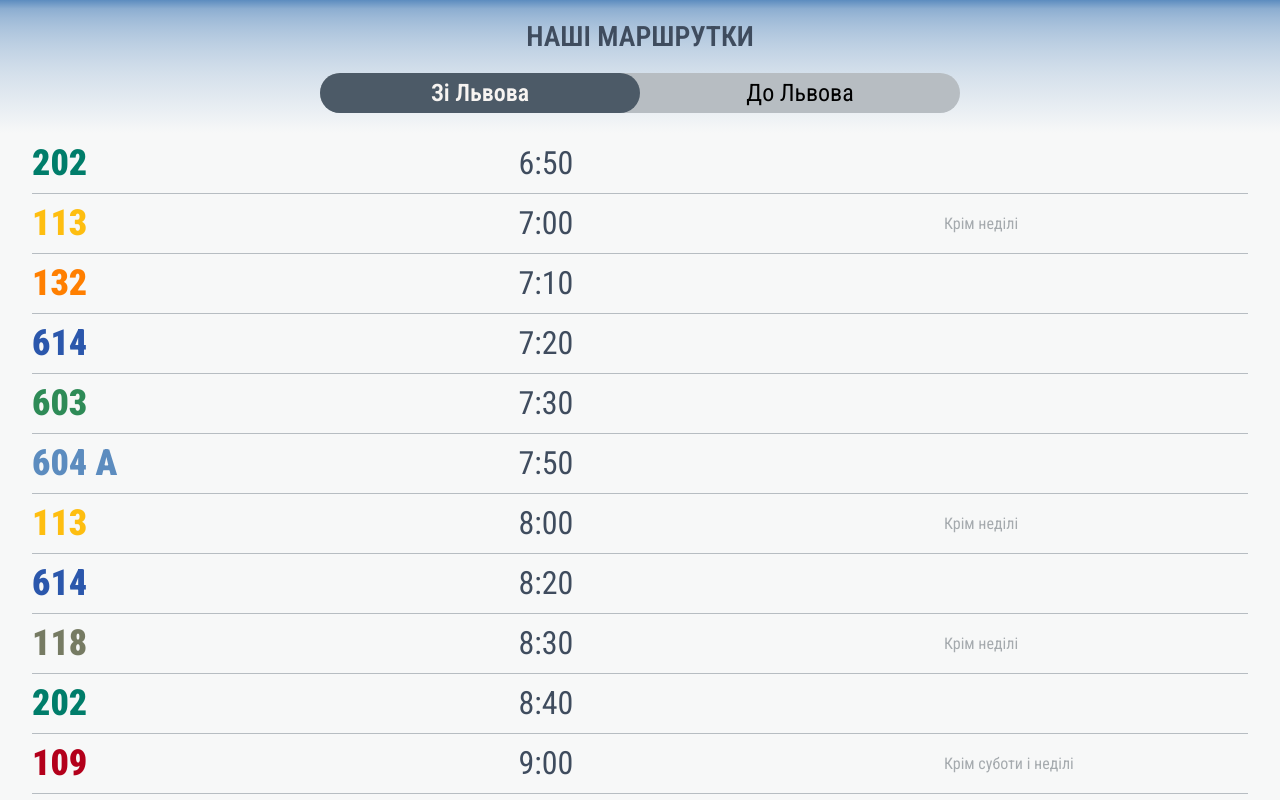
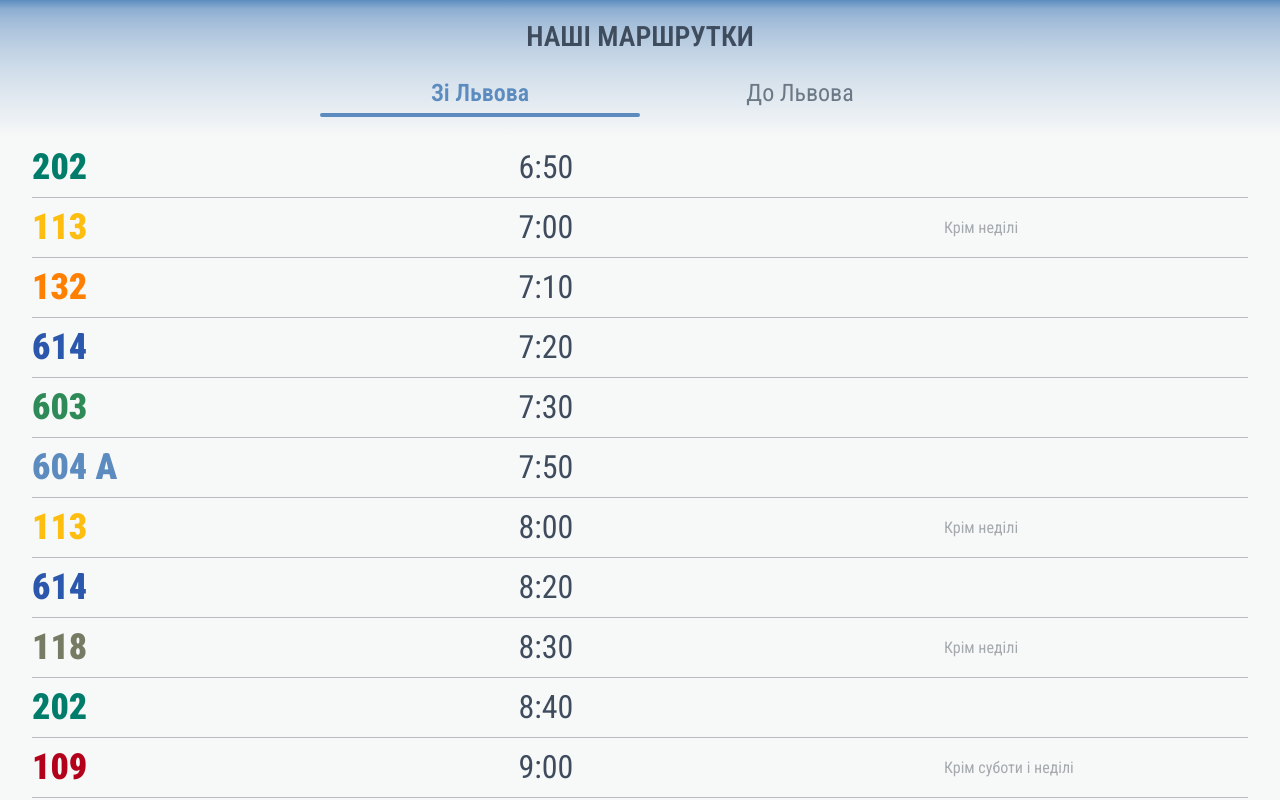
Before and after one commit to drobinskyi/bus-schedule, a plain HTML site: page index.html in a window 1280 px wide. Both pictures are taken after a click on the element "Зі Львова". Shown: the top 800 px of the page. Drawn offline with Linux system fonts and the light colour scheme.

Commit message:
Changed design of select direction buttons

```diff
--- a/index.html
+++ b/index.html
@@ -59,8 +59,15 @@
       <div class="header-title">НАШІ МАРШРУТКИ</div>
       <div class="direction-choice">
         <div class="direction-block">
-          <div class="direction-from-lviv direction-selected">Зі Львова</div>
-          <div class="direction-to-lviv">До Львова</div>
+          <div class="direction-text">
+            <div class="direction-from-lviv direction-text-selected">
+              Зі Львова
+            </div>
+            <div class="direction-to-lviv">До Львова</div>
+          </div>
+          <div class="direction-select-animation">
+            <div class="direction-selected"></div>
+          </div>
         </div>
       </div>
     </header>
--- a/script.js
+++ b/script.js
@@ -18,18 +18,21 @@ async function loadBuses(list) {
 const tableBody = document.querySelector('.table-body');
 const directionFromLvivBtn = document.querySelector('.direction-from-lviv');
 const directionToLvivBtn = document.querySelector('.direction-to-lviv');
+const directionAnimation = document.querySelector('.direction-selected');
 
 // Зміна напрямку маршрутів
 directionFromLvivBtn.addEventListener('click', () => {
     loadBuses(busesFromLvivList);
-    directionFromLvivBtn.classList.add('direction-selected');
-    directionToLvivBtn.classList.remove('direction-selected');
+    directionFromLvivBtn.classList.add('direction-text-selected');
+    directionToLvivBtn.classList.remove('direction-text-selected');
+    directionAnimation.setAttribute("style", "transform: translateX(0px)");
 });
 
 directionToLvivBtn.addEventListener('click', () => {
     loadBuses(busesToLvivList);
-    directionToLvivBtn.classList.add('direction-selected');
-    directionFromLvivBtn.classList.remove('direction-selected');
+    directionToLvivBtn.classList.add('direction-text-selected');
+    directionFromLvivBtn.classList.remove('direction-text-selected');
+    directionAnimation.setAttribute("style", "transform: translateX(100%)");
 });
 
 // Відображення списку маршрутів
--- a/style.css
+++ b/style.css
@@ -33,36 +33,52 @@ body {
 }
 
 .direction-block {
-  height: 40px;
+  height: 44px;
   margin: 0 auto;
   min-width: 300px;
   max-width: 640px;
+}
+
+.direction-text {
+  height: 40px;
+  width: 100%;
   display: flex;
-  background-color: #b7bdc2;
-  border-radius: 20px;
 }
 
 .direction-from-lviv,
 .direction-to-lviv {
   height: 100%;
   width: 50%;
-  border-radius: 20px;
+  color: #6b7885;
   font-size: 24px;
   display: grid;
   place-items: center;
   cursor: pointer;
-  transition: 0.1s ease-in-out;
+  transition: 0.2s ease-in-out;
 }
 
 .direction-from-lviv:active,
 .direction-to-lviv:active {
-  background-color: #6b7885;
+  color: #6b7885;
+}
+
+.direction-text-selected {
+  color: #5c8cbf;
+  font-weight: 600;
+}
+
+.direction-select-animation {
+  height: 4px;
+  width: 100%;
+  display: flex;
 }
 
 .direction-selected {
-  background-color: #4c5a67;
-  color: #f7f4f1;
-  font-weight: 600;
+  height: 100%;
+  width: 50%;
+  border-radius: 4px;
+  background-color: #5c8cbf;
+  transition: 0.2s ease-in-out;
 }
 
 /* Таблиця */
```
